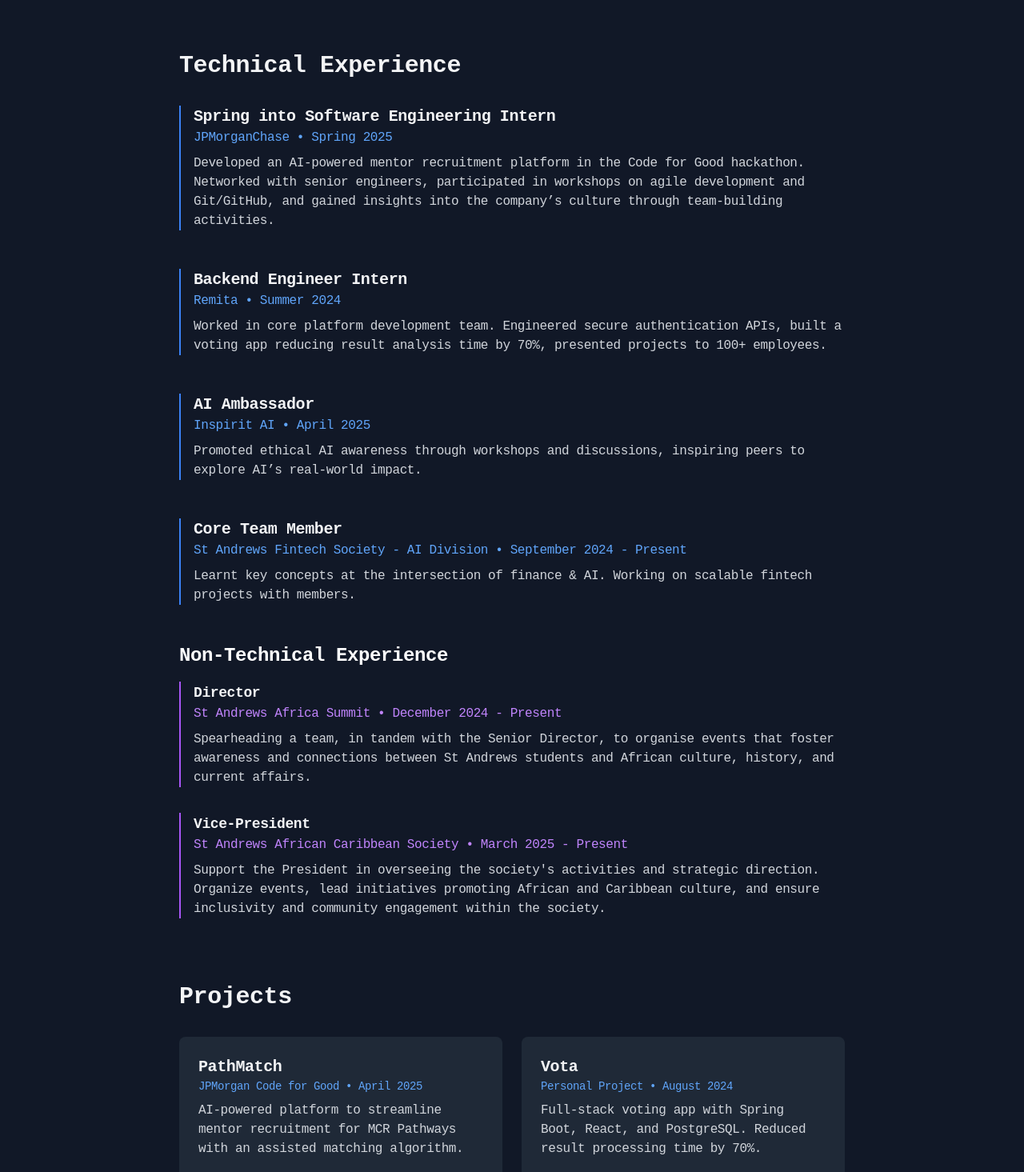
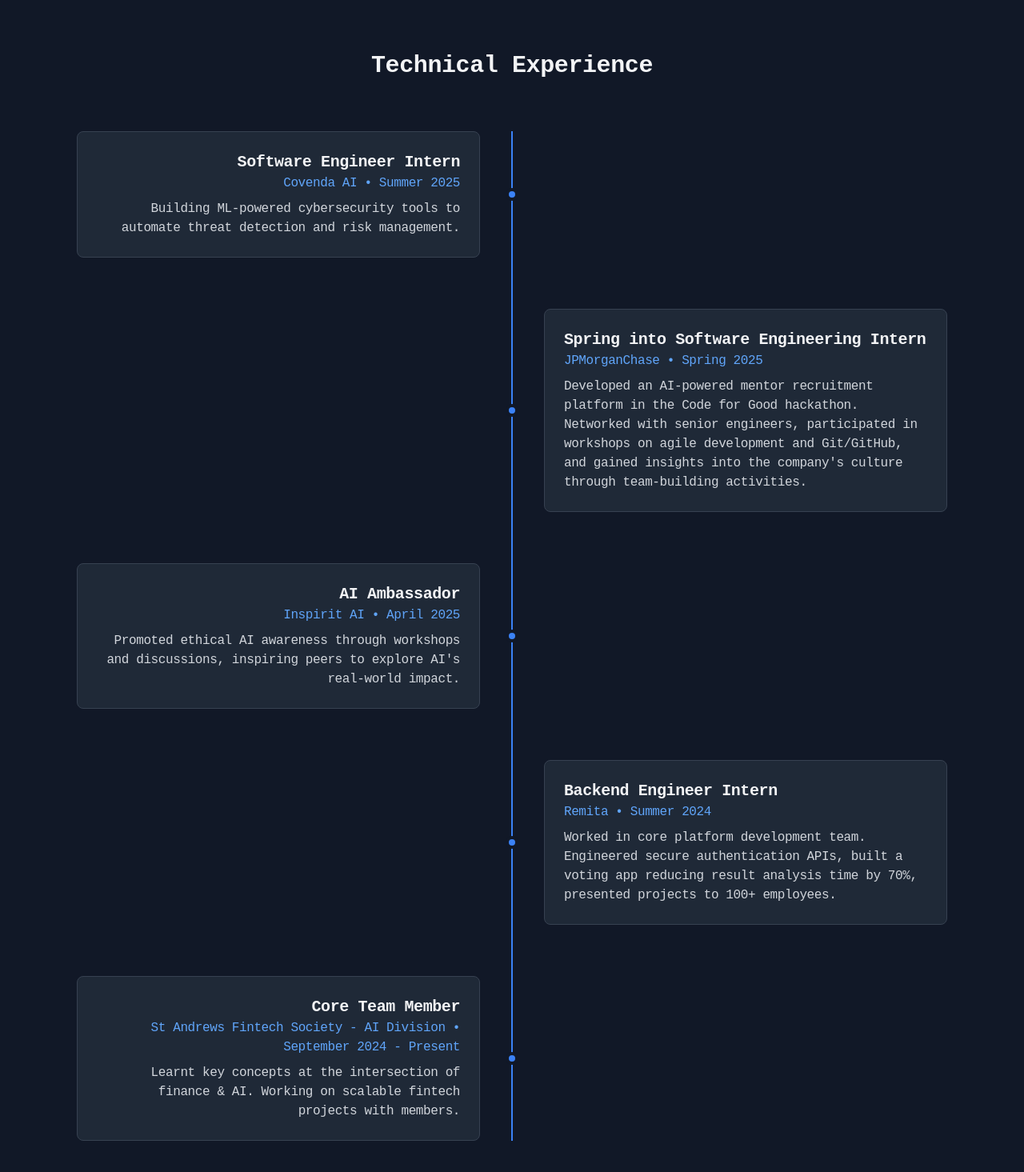
Before and after one commit to ewilbert7/site, a React (Vite) app: page / in a window 1280 px wide. Shown: the part 1240-2705 px from the top of the page at 80% size. Built offline with nearby package versions, Linux system fonts and the light colour scheme.

Commit message:
updated experience, widened project section margins, added timeline layout to experience section

```diff
--- a/src/App.tsx
+++ b/src/App.tsx
@@ -125,7 +125,7 @@
             <div className="grid grid-cols-1 md:grid-cols-2 gap-12 items-center">
               <div className="space-y-6">
                 <p className="text-gray-300 text-lg">
-                  I'm a second-year <b>Computer Science student</b> at the <b><a href="https://www.st-andrews.ac.uk/">University of St Andrews. </a></b>
+                  I'm a penultimate-year <b>Computer Science student</b> at the <b><a href="https://www.st-andrews.ac.uk/">University of St Andrews. </a></b>
                    I'm an avid learner with interests in AI, full-stack development, quantum computing and the future of technology generally.
                 </p>
                 <p className="text-gray-300 text-lg">
@@ -180,50 +180,106 @@
 
         {/* Experience Section */}
         <section id="experience" className="min-h-screen flex items-center">
-          <div className="max-w-4xl mx-auto px-4 sm:px-6 lg:px-8 py-4">
-            <h2 className="text-3xl font-bold mb-8">Technical Experience</h2>
-            <div className="space-y-12">
-            <div className="border-l-2 border-blue-500 pl-4">
+          <div className="max-w-6xl mx-auto px-4 sm:px-6 lg:px-8 py-4">
+            <h2 className="text-3xl font-bold mb-16 text-center">Technical Experience</h2>
+
+            {/* Timeline Container */}
+            <div className="relative">
+              {/* Timeline Line */}
+              <div className="absolute left-1/2 transform -translate-x-1/2 w-0.5 bg-blue-500 h-full"></div>
+
+              {/* Timeline Items */}
+              <div className="space-y-16">
+                {/* Item 1 - Right Side (Newest) */}
+                <div className="flex items-center">
+                  <div className="w-1/2 pr-8 text-right">
+                    <div className="bg-gray-800 rounded-lg p-6 border border-gray-700">
+                      <h3 className="text-xl font-semibold">Software Engineer Intern</h3>
+                      <p className="text-blue-400">Covenda AI • Summer 2025</p>
+                      <p className="text-gray-300 mt-2">
+                        Building ML-powered cybersecurity tools to automate threat detection and risk management.
+                      </p>
+                    </div>
+                  </div>
+                  <div className="w-4 h-4 bg-blue-500 rounded-full border-4 border-gray-900 relative z-10"></div>
+                  <div className="w-1/2 pl-8"></div>
+                </div>
+
+                {/* Item 2 - Left Side */}
+                <div className="flex items-center">
+                  <div className="w-1/2 pr-8"></div>
+                  <div className="w-4 h-4 bg-blue-500 rounded-full border-4 border-gray-900 relative z-10"></div>
+                  <div className="w-1/2 pl-8">
+                    <div className="bg-gray-800 rounded-lg p-6 border border-gray-700">
                       <h3 className="text-xl font-semibold">Spring into Software Engineering Intern</h3>
                       <p className="text-blue-400">JPMorganChase • Spring 2025</p>
                       <p className="text-gray-300 mt-2">
-                Developed an AI-powered mentor recruitment platform in the Code for Good hackathon. Networked with senior engineers, participated in workshops on agile development and Git/GitHub, and gained insights into the company’s culture through team-building activities.
+                        Developed an AI-powered mentor recruitment platform in the Code for Good hackathon. Networked with senior engineers, participated in workshops on agile development and Git/GitHub, and gained insights into the company's culture through team-building activities.
                       </p>
                     </div>
-              <div className="border-l-2 border-blue-500 pl-4">
+                  </div>
+                </div>
+
+                {/* Item 3 - Right Side */}
+                <div className="flex items-center">
+                  <div className="w-1/2 pr-8 text-right">
+                    <div className="bg-gray-800 rounded-lg p-6 border border-gray-700">
+                      <h3 className="text-xl font-semibold">AI Ambassador</h3>
+                      <p className="text-blue-400">Inspirit AI • April 2025</p>
+                      <p className="text-gray-300 mt-2">
+                        Promoted ethical AI awareness through workshops and discussions, inspiring peers to explore AI's real-world impact.
+                      </p>
+                    </div>
+                  </div>
+                  <div className="w-4 h-4 bg-blue-500 rounded-full border-4 border-gray-900 relative z-10"></div>
+                  <div className="w-1/2 pl-8"></div>
+                </div>
+
+                {/* Item 4 - Left Side */}
+                <div className="flex items-center">
+                  <div className="w-1/2 pr-8"></div>
+                  <div className="w-4 h-4 bg-blue-500 rounded-full border-4 border-gray-900 relative z-10"></div>
+                  <div className="w-1/2 pl-8">
+                    <div className="bg-gray-800 rounded-lg p-6 border border-gray-700">
                       <h3 className="text-xl font-semibold">Backend Engineer Intern</h3>
                       <p className="text-blue-400">Remita • Summer 2024</p>
                       <p className="text-gray-300 mt-2">
                         Worked in core platform development team. Engineered secure authentication APIs, built a voting app reducing result analysis time by 70%, presented projects to 100+ employees.
                       </p>
                     </div>
-              <div className="border-l-2 border-blue-500 pl-4">
-                <h3 className="text-xl font-semibold">AI Ambassador</h3>
-                <p className="text-blue-400">Inspirit AI • April 2025</p>
-                <p className="text-gray-300 mt-2">
-                Promoted ethical AI awareness through workshops and discussions, inspiring peers to explore AI’s real-world impact.
-                </p>
                   </div>
-              <div className="border-l-2 border-blue-500 pl-4">
+                </div>
+
+                {/* Item 5 - Right Side (Oldest) */}
+                <div className="flex items-center">
+                  <div className="w-1/2 pr-8 text-right">
+                    <div className="bg-gray-800 rounded-lg p-6 border border-gray-700">
                       <h3 className="text-xl font-semibold">Core Team Member</h3>
                       <p className="text-blue-400">St Andrews Fintech Society - AI Division • September 2024 - Present</p>
                       <p className="text-gray-300 mt-2">
                         Learnt key concepts at the intersection of finance & AI. Working on scalable fintech projects with members.
                       </p>
                     </div>
+                  </div>
+                  <div className="w-4 h-4 bg-blue-500 rounded-full border-4 border-gray-900 relative z-10"></div>
+                  <div className="w-1/2 pl-8"></div>
+                </div>
+              </div>
+            </div>
 
-                {/* Mini Section: Additional Roles */}
-              <div className="mt-12">
-                <h3 className="text-2xl font-semibold text-white mb-4">Non-Technical Experience</h3>
-                <div className="space-y-8">
-                  <div className="border-l-2 border-purple-500 pl-4">
-                    <h4 className="text-lg font-semibold">Director</h4>
-                    <p className="text-purple-400">St Andrews Africa Summit • December 2024 - Present</p>
-                    <p className="text-gray-300 mt-2">
-                    Spearheading a team, in tandem with the Senior Director, to organise events that foster awareness and connections between St Andrews students and African culture, history, and current affairs.
-                    </p>
-                  </div>
-                  <div className="border-l-2 border-purple-500 pl-4">
+            {/* Non-Technical Experience Section */}
+            <div className="mt-24">
+              <h3 className="text-2xl font-semibold text-white mb-8 text-center">Non-Technical Experience</h3>
+              <div className="relative">
+                {/* Timeline Line */}
+                <div className="absolute left-1/2 transform -translate-x-1/2 w-0.5 bg-purple-500 h-full"></div>
+
+                {/* Timeline Items */}
+                <div className="space-y-16">
+                  {/* Item 1 - Right Side (Newest) */}
+                  <div className="flex items-center">
+                    <div className="w-1/2 pr-8 text-right">
+                      <div className="bg-gray-800 rounded-lg p-6 border border-gray-700">
                         <h4 className="text-lg font-semibold">Vice-President</h4>
                         <p className="text-purple-400">St Andrews African Caribbean Society • March 2025 - Present</p>
                         <p className="text-gray-300 mt-2">
@@ -231,16 +287,34 @@
                         </p>
                       </div>
                     </div>
+                    <div className="w-4 h-4 bg-purple-500 rounded-full border-4 border-gray-900 relative z-10"></div>
+                    <div className="w-1/2 pl-8"></div>
                   </div>
 
+                  {/* Item 2 - Left Side (Oldest) */}
+                  <div className="flex items-center">
+                    <div className="w-1/2 pr-8"></div>
+                    <div className="w-4 h-4 bg-purple-500 rounded-full border-4 border-gray-900 relative z-10"></div>
+                    <div className="w-1/2 pl-8">
+                      <div className="bg-gray-800 rounded-lg p-6 border border-gray-700">
+                        <h4 className="text-lg font-semibold">Director</h4>
+                        <p className="text-purple-400">St Andrews Africa Summit • December 2024 - Present</p>
+                        <p className="text-gray-300 mt-2">
+                          Spearheading a team, in tandem with the Senior Director, to organise events that foster awareness and connections between St Andrews students and African culture, history, and current affairs.
+                        </p>
+                      </div>
+                    </div>
+                  </div>
+                </div>
+              </div>
             </div>
           </div>
         </section>
         {/* Projects Section */}
         <section id="projects" className="min-h-screen flex items-center">
-          <div className="max-w-4xl mx-auto px-4 sm:px-6 lg:px-8 py-16">
+          <div className="max-w-7xl mx-auto px-4 sm:px-6 lg:px-8 py-16">
             <h2 className="text-3xl font-bold mb-8">Projects</h2>
-            <div className="grid grid-cols-1 md:grid-cols-2 gap-6">
+            <div className="grid grid-cols-1 md:grid-cols-2 lg:grid-cols-3 gap-6">
               {/* PathMatch */}
               <div className="bg-gray-800 rounded-lg p-6 group">
                 <h3 className="text-xl font-semibold">PathMatch</h3>
```
Lines whose indentation alone changed are shown as unchanged.
